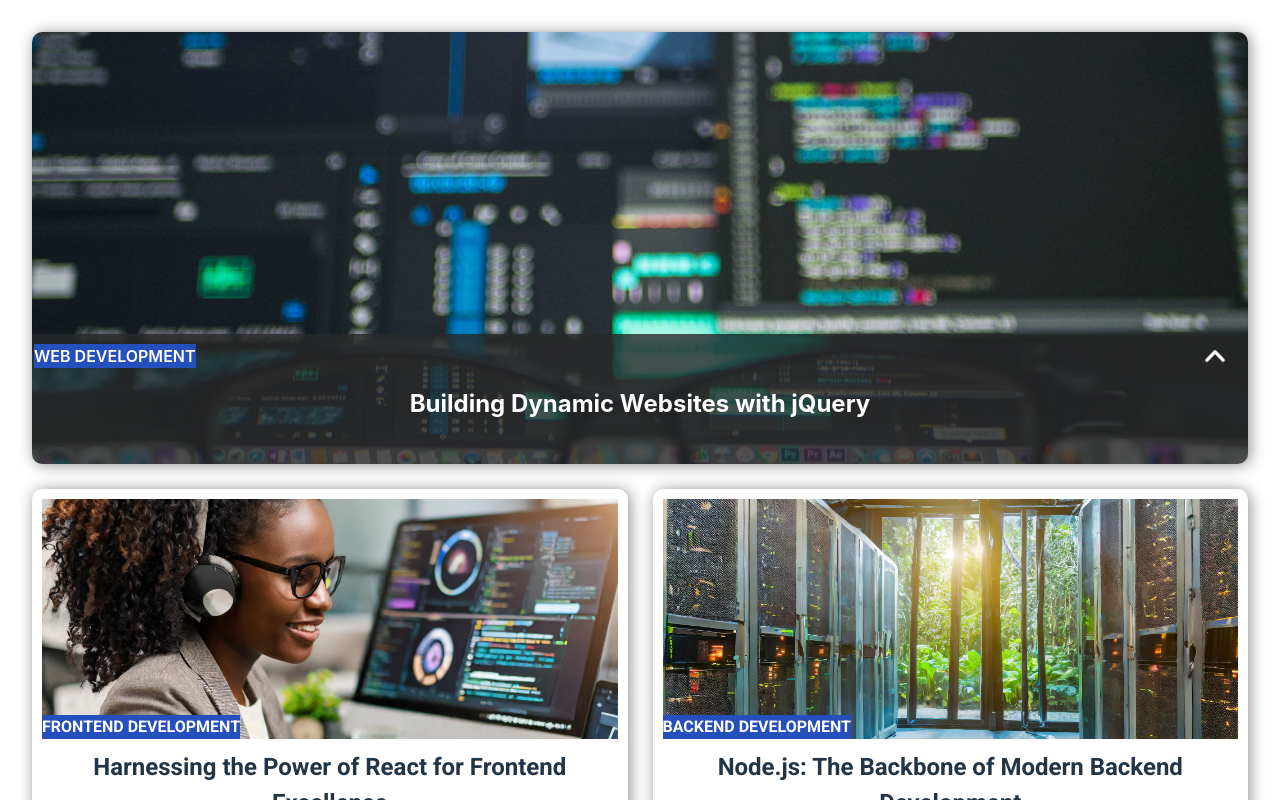
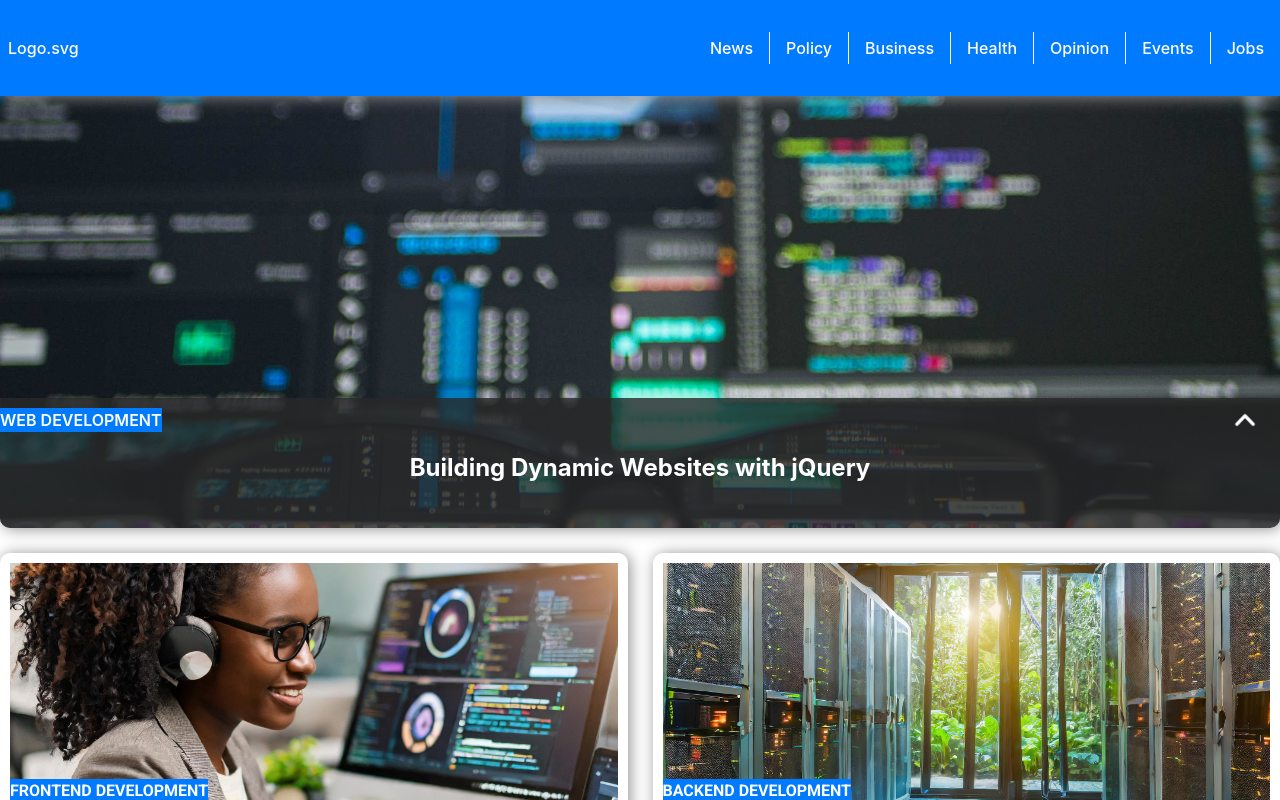
Before and after one commit to akbcit/News-App, a React (Vite) app: page / in a window 1280 px wide. Shown: the top 800 px of the page. Built offline with nearby package versions, Linux system fonts and the light colour scheme.

Commit message:
header scroll effect

```diff
--- a/src/App.css
+++ b/src/App.css
@@ -5,8 +5,15 @@
   display: flex;
   flex-direction: column;
   align-items: center;
+  padding: 0;
 }
 
 main{
   max-width: 1280px;
 }
+
+@media (min-width: 960px) {
+  main{
+    margin-top: 6rem;
+  }
+}
--- a/src/components/HeaderNav.jsx
+++ b/src/components/HeaderNav.jsx
@@ -1,36 +1,85 @@
-import React, { useState } from 'react';
-import '../styles/HeaderNav.css';
+import React, { useState, useEffect } from "react";
+import "../styles/HeaderNav.css";
 
 const HeaderNav = () => {
   const [isMenuOpen, setIsMenuOpen] = useState(false);
+
+  // state variables to pronounce and hide header on two scrolls
+  const [isScrolled, setIsScrolled] = useState(false);
+  const [isHidden, setIsHidden] = useState(false);
+
+  useEffect(() => {
+    // function that will set state variable to track scroll state
+    const handleScroll = () => {
+      setIsScrolled(window.scrollY > 50);
+      setIsHidden(window.scrollY > 150);
+    };
+    // add event listener to window
+    window.addEventListener("scroll", handleScroll);
+    // dispose when unmounted
+    return () => {
+      window.removeEventListener("scroll", handleScroll);
+    };
+  }, []);
 
   const toggleMenu = () => {
     setIsMenuOpen(!isMenuOpen);
   };
 
   return (
-        <header className={isMenuOpen ? 'expanded' : ''}>
-            <button className={`hamburger-menu ${isMenuOpen ? 'open' : ''}`} onClick={toggleMenu}>
+    <header className={`${isMenuOpen ? "expanded" : ""}${isScrolled?" with-border":""}${isHidden?" hidden":""}`}>
+      <button
+        className={`hamburger-menu ${isMenuOpen ? "open" : ""}`}
+        onClick={toggleMenu}
+      >
         <span className="hamburger-menu-content" tabIndex="-1">
-                    <span className='sr-only'>Menu</span>
-                    <span className='bar' id="bar1"></span>
-                    <span className='bar' id="bar2"></span>
-                    <span className='bar' id="bar3"></span>
+          <span className="sr-only">Menu</span>
+          <span className="bar" id="bar1"></span>
+          <span className="bar" id="bar2"></span>
+          <span className="bar" id="bar3"></span>
         </span>
         {/* end hamburger-menu-content */}
       </button>
-            <a className={`logo ${isMenuOpen ? 'hide' : ''}`} href="#0">
+      <a className={`logo ${isMenuOpen ? "hide" : ""}`} href="#0">
         Logo.svg
       </a>
-            <nav id='main-navigation' className={isMenuOpen ? 'show' : ''}>
+      <nav id="main-navigation" className={isMenuOpen ? "show" : ""}>
         <ul>
-                    <li className='main-navigation-li'><a className='main-navigation-a' href="#0">News</a></li>
-                    <li className="main-navigation-li"><a className="main-navigation-a" href="#0">Policy</a></li>
-                    <li className="main-navigation-li"><a className="main-navigation-a" href="#0">Business</a></li>
-                    <li className="main-navigation-li"><a className="main-navigation-a" href="#0">Health</a></li>
-                    <li className="main-navigation-li"><a className="main-navigation-a" href="#0">Opinion</a></li>
-                    <li className="main-navigation-li"><a className="main-navigation-a" href="#0">Events</a></li>
-                    <li className="main-navigation-li"><a className="main-navigation-a" href="#0">Jobs</a></li>
+          <li className="main-navigation-li">
+            <a className="main-navigation-a" href="#0">
+              News
+            </a>
+          </li>
+          <li className="main-navigation-li">
+            <a className="main-navigation-a" href="#0">
+              Policy
+            </a>
+          </li>
+          <li className="main-navigation-li">
+            <a className="main-navigation-a" href="#0">
+              Business
+            </a>
+          </li>
+          <li className="main-navigation-li">
+            <a className="main-navigation-a" href="#0">
+              Health
+            </a>
+          </li>
+          <li className="main-navigation-li">
+            <a className="main-navigation-a" href="#0">
+              Opinion
+            </a>
+          </li>
+          <li className="main-navigation-li">
+            <a className="main-navigation-a" href="#0">
+              Events
+            </a>
+          </li>
+          <li className="main-navigation-li">
+            <a className="main-navigation-a" href="#0">
+              Jobs
+            </a>
+          </li>
         </ul>
       </nav>
     </header>
--- a/src/pages/PageHome.jsx
+++ b/src/pages/PageHome.jsx
@@ -3,18 +3,22 @@
 import FeaturedArticle from "../components/FeaturedArticle";
 import articles from "../data/articles.json";
 import selectFeaturedArticle from "../utils/selectFeaturedArticle";
+import HeaderNav from "../components/HeaderNav";
 
 function PageHome() {
   // select one featured article and get rest of the articles randomly
   const { featuredArticle, otherArticles } = selectFeaturedArticle(articles);
 
   return (
+    <>
+    <HeaderNav/>
     <main>
       <section id="articles-section">
         <FeaturedArticle article={featuredArticle} />
         <ArticleGrid articles={otherArticles} />
       </section>
     </main>
+    </>
   );
 }
 
--- a/src/styles/ArticleCard.css
+++ b/src/styles/ArticleCard.css
@@ -26,7 +26,7 @@
 
 .article-category {
   margin-right: auto;
-  background-color: #264fbe;
+  background-color: #007aff;
   color: white;
   z-index: 1;
   font-weight: 600;
--- a/src/styles/FeaturedArticle.css
+++ b/src/styles/FeaturedArticle.css
@@ -5,7 +5,7 @@
   justify-content: flex-end;
   margin: 0;
   box-shadow: 2px 1px 15px 0px #8f8f8f;
-  border-radius: 10px;
+  border-radius: 0 0 10px 10px;
   overflow: hidden;
   height: 27rem;
   background-image: var(--articleBgImage);
@@ -44,7 +44,7 @@
   justify-content: space-between;
   align-items: center;
   width: 100%;
-  margin-left: -16px;
+  margin-left: -20px;
 }
 
 .expand-icon {
--- a/src/styles/HeaderNav.css
+++ b/src/styles/HeaderNav.css
@@ -1,10 +1,13 @@
 header {
   display: flex;
   justify-content: space-between;
+  align-items: center;
   width: 100%;
   background-color: #007aff;
-    height: 4rem;
-    transition: height 0.4s ease;
+  height: 6rem;
+  transition: all 0.4s ease;
+  box-shadow: 2px 1px 15px 0px #8f8f8f;
+  z-index: 2;
 }
 
 header.expanded {
@@ -62,7 +65,7 @@
   padding: 0;
   margin: -1px;
   overflow: hidden;
-    clip: rect(0,0,0,0);
+  clip: rect(0, 0, 0, 0);
   border: 0;
 }
 
@@ -92,6 +95,28 @@
 
 /* Hide the hamburger menu when screen width is greater than or equal to 960px */
 @media (min-width: 960px) {
+  header {
+    margin-left: auto;
+    margin-right: auto;
+    position: fixed;
+    top: 0;
+    left: 50%;
+    max-width: 1280px;
+    transform: translateX(-50%);
+    transition: all 0.2s ease-out;
+  }
+
+  header.with-border {
+    padding-top: 3rem;
+    padding-bottom: 2rem;
+    box-shadow: -1px 6px 4px -2px rgba(0, 0, 0, 0.2);
+    transform: translateX(-50%) translateY(-20%);
+  }
+
+  header.hidden {
+    transform: translateX(-50%) translateY(-100%);
+  }
+
   .hamburger-menu {
     display: none;
   }
```
Also changed, not shown: src/styles/PageHome.css (line endings or trailing spaces). Lines whose indentation alone changed are shown as unchanged.
